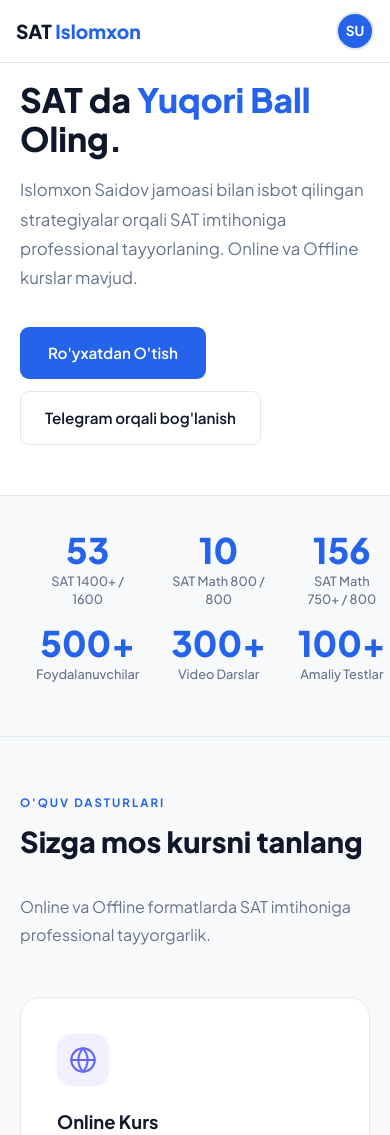
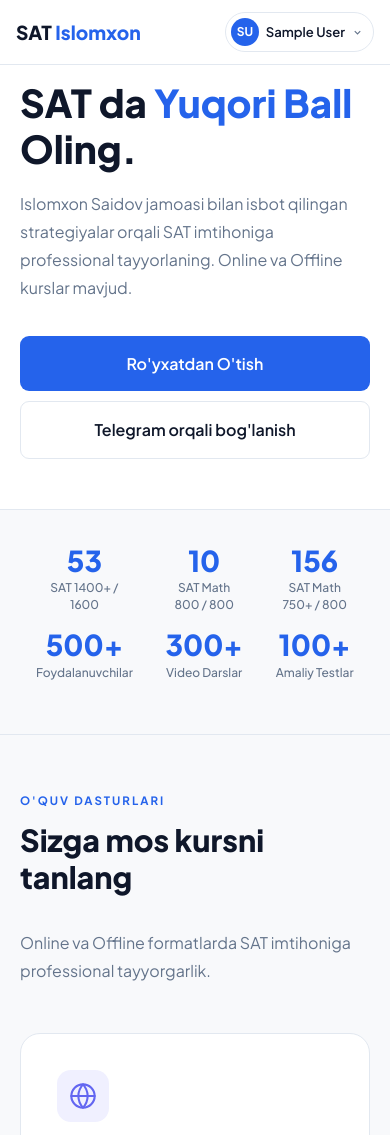
Before and after one commit to Nurmuhammad15/Satislomhon1, a Django app: page / in a window 390 px wide. Shown: the top 1135 px of the page. Run offline with Django 5.2, Linux system fonts and the light colour scheme; the visitor is signed in with stand-in values (Sample User, id 1).

Commit message:
Fix Problems

```diff
--- a/main/templates/main/home.html
+++ b/main/templates/main/home.html
@@ -46,8 +46,8 @@
             display: flex;
             align-items: center;
             justify-content: space-between;
-            padding: 16px 60px;
-            background: rgba(255,255,255,0.92);
+            padding: 12px 24px;
+            background: rgba(255,255,255,0.97);
             backdrop-filter: blur(16px);
             border-bottom: 1px solid var(--border);
         }
@@ -396,11 +396,19 @@
             .hero { padding: 80px 20px 50px; min-height: auto; }
             .hero-inner { grid-template-columns: 1fr; gap: 0; }
             .hero-visual { display: none; }
-            .hero h1 { font-size: 2.1rem; }
+            .hero h1 { font-size: 2.4rem !important; line-height: 1.2; }
+            .hero p { font-size: 1rem; }
+            .btn-hero { padding: 14px 28px; font-size: 1rem; }
+            .btn-outline-hero { padding: 14px 24px; font-size: 1rem; }
+            .hero-actions { flex-direction: column; gap: 10px; }
+            .hero-actions a { text-align: center; }
             .stats-strip { padding: 36px 20px; }
             .stats-grid { grid-template-columns: repeat(3, 1fr); gap: 0; }
             .stat-item { border-right: none; padding-bottom: 16px; }
+            .stat-num { font-size: 1.8rem; }
+            .stat-label { font-size: 0.75rem; }
             section { padding: 56px 20px; }
+            .section-title { font-size: 1.9rem !important; }
             .courses-grid { grid-template-columns: 1fr; max-width: 100%; }
             .resources-split, .faq-split, .about-grid, .contact-split { grid-template-columns: 1fr; gap: 32px; }
             .calc-inputs { grid-template-columns: 1fr; }
@@ -423,8 +431,10 @@
     <div class="nav-cta">
         {% if user.is_authenticated %}
         <div class="user-avatar-wrap" style="position:relative">
-            <div class="user-avatar" id="userAvatarBtn" onclick="toggleDropdown()" title="{{ user.get_full_name|default:user.username }}" style="width:38px;height:38px;border-radius:50%;background:var(--accent);color:#fff;font-weight:700;font-size:0.85rem;display:flex;align-items:center;justify-content:center;cursor:pointer;border:2px solid var(--border);transition:border-color 0.2s,box-shadow 0.2s;user-select:none;">
-                {{ user.first_name|first|upper }}{{ user.last_name|first|upper }}
+            <div onclick="toggleDropdown()" style="display:flex;align-items:center;gap:7px;cursor:pointer;padding:5px 10px 5px 5px;border-radius:50px;border:1.5px solid var(--border);background:var(--white);">
+                <div style="width:28px;height:28px;border-radius:50%;background:var(--accent);color:#fff;font-weight:700;font-size:0.75rem;display:flex;align-items:center;justify-content:center;flex-shrink:0;">{{ user.first_name|first|upper }}{{ user.last_name|first|upper }}</div>
+                <span style="font-size:0.82rem;font-weight:600;color:var(--text);max-width:80px;overflow:hidden;text-overflow:ellipsis;white-space:nowrap;">{{ user.get_full_name|default:user.username }}</span>
+                <svg width="11" height="11" viewBox="0 0 24 24" fill="none" stroke="currentColor" stroke-width="2.5" style="color:var(--muted)"><polyline points="6 9 12 15 18 9"/></svg>
             </div>
             <div class="user-dropdown" id="userDropdown" style="position:absolute;top:calc(100% + 10px);right:0;background:var(--bg);border:1px solid var(--border);border-radius:14px;padding:8px;min-width:220px;box-shadow:0 8px 32px rgba(0,0,0,0.1);display:none;z-index:200;">
                 <div style="padding:10px 12px 14px;border-bottom:1px solid var(--border);margin-bottom:6px;">
```
